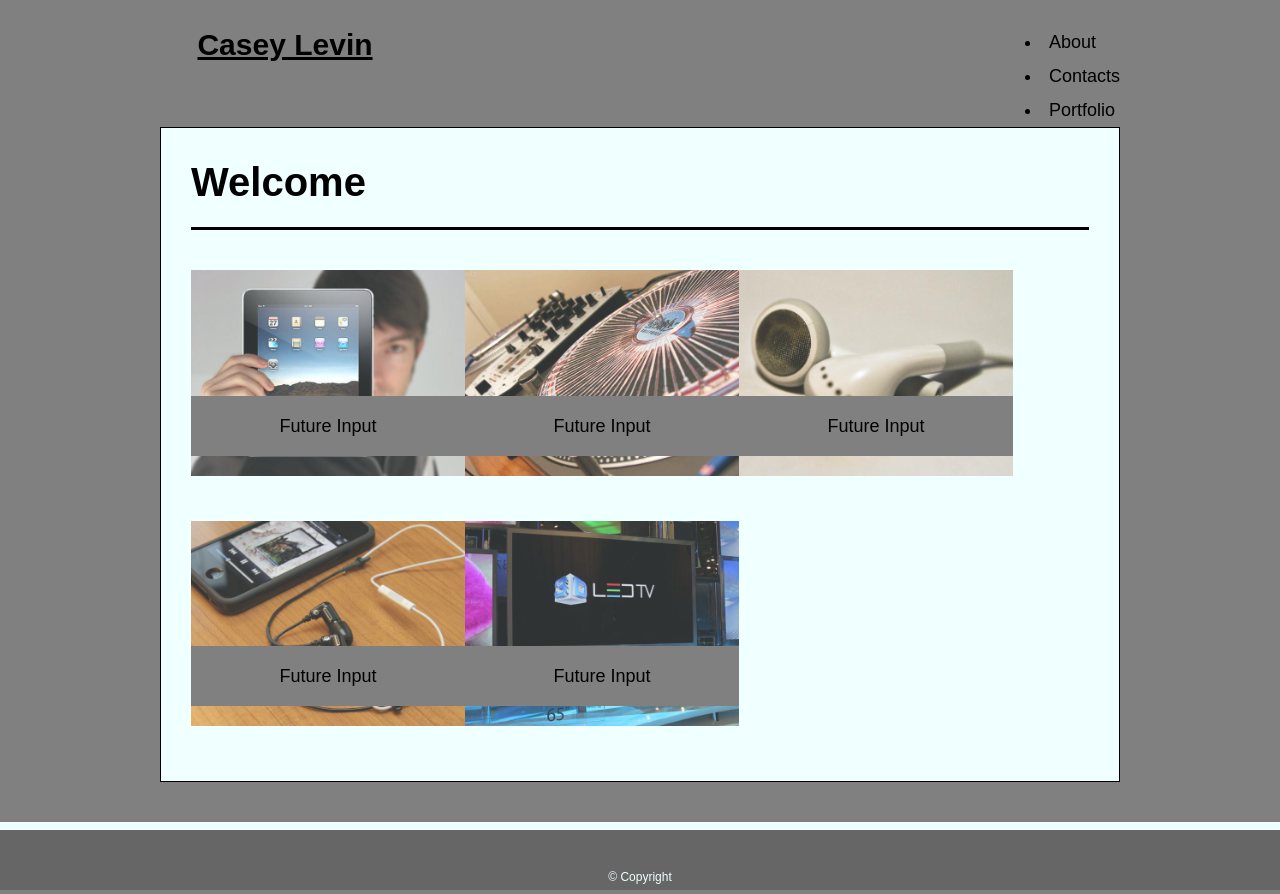
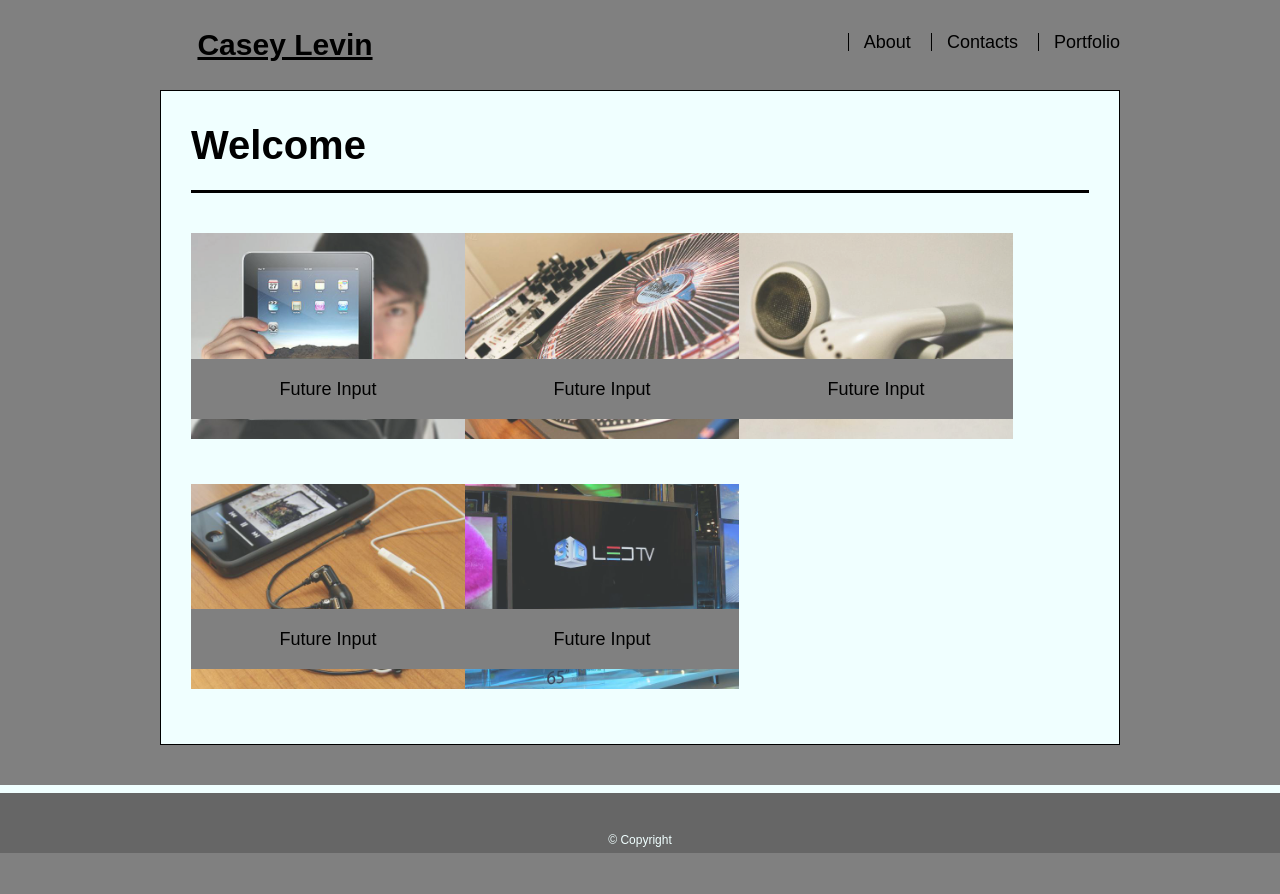
Before and after one commit to Caseyl70/Basic-Portfolio, a plain HTML site: page portfolio.html in a window 1280 px wide. After the commit the page ends 857 px from the top, so only its background shows below. Drawn offline with Linux system fonts and the light colour scheme.

Commit message:
Fixed Portfolio nav bar

```diff
--- a/portfolio.html
+++ b/portfolio.html
@@ -16,9 +16,9 @@
         <div class="container">
             <a href="index.html" id="logo">Casey Levin</a>
             <nav>
-                <li href="index.html">About</li>
-                <li href="contact.html">Contacts</li>
-                <li href="portfolio.html">Portfolio</li>
+                <a href="index.html">About</a>
+                <a href="contact.html">Contacts</a>
+                <a href="portfolio.html">Portfolio</a>
 
             </nav>
         </div>
```
